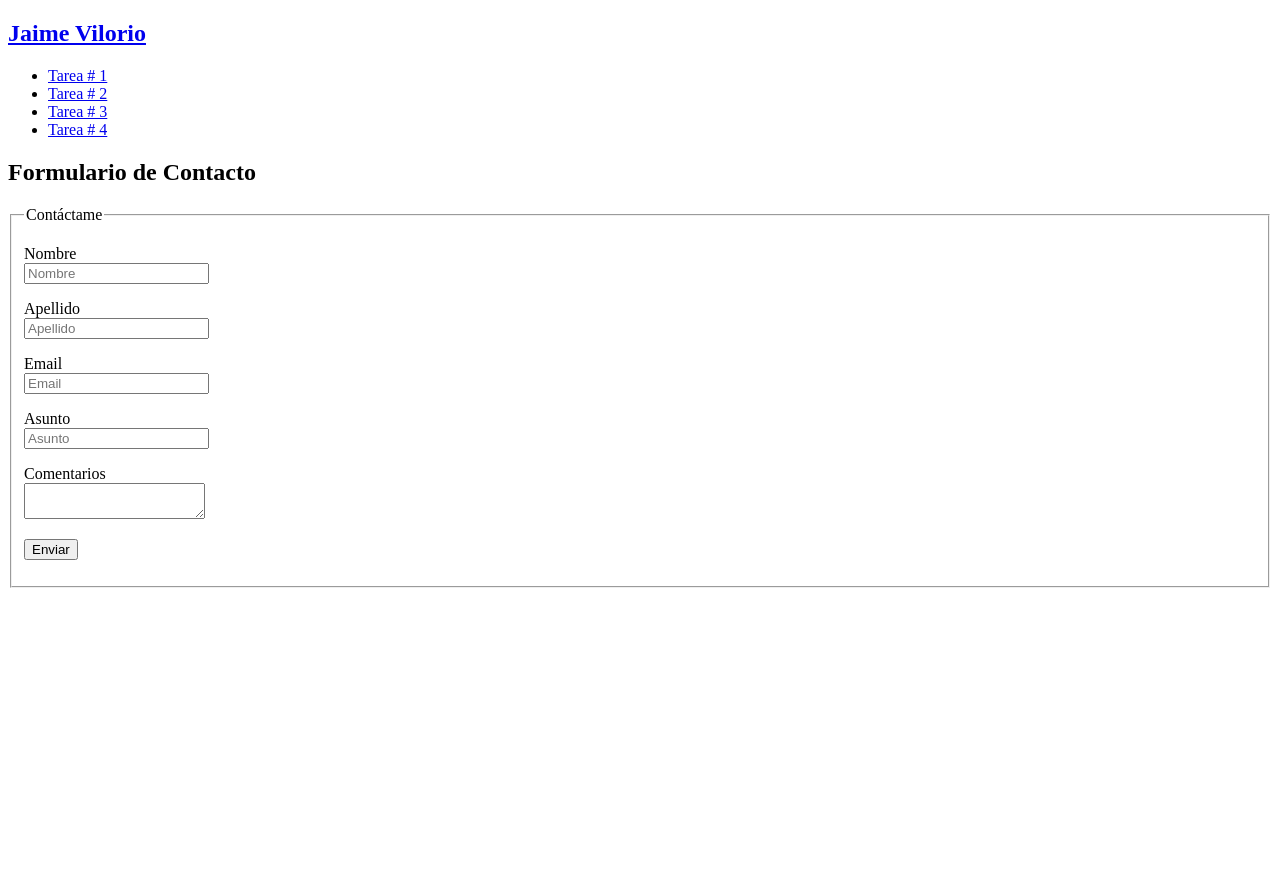
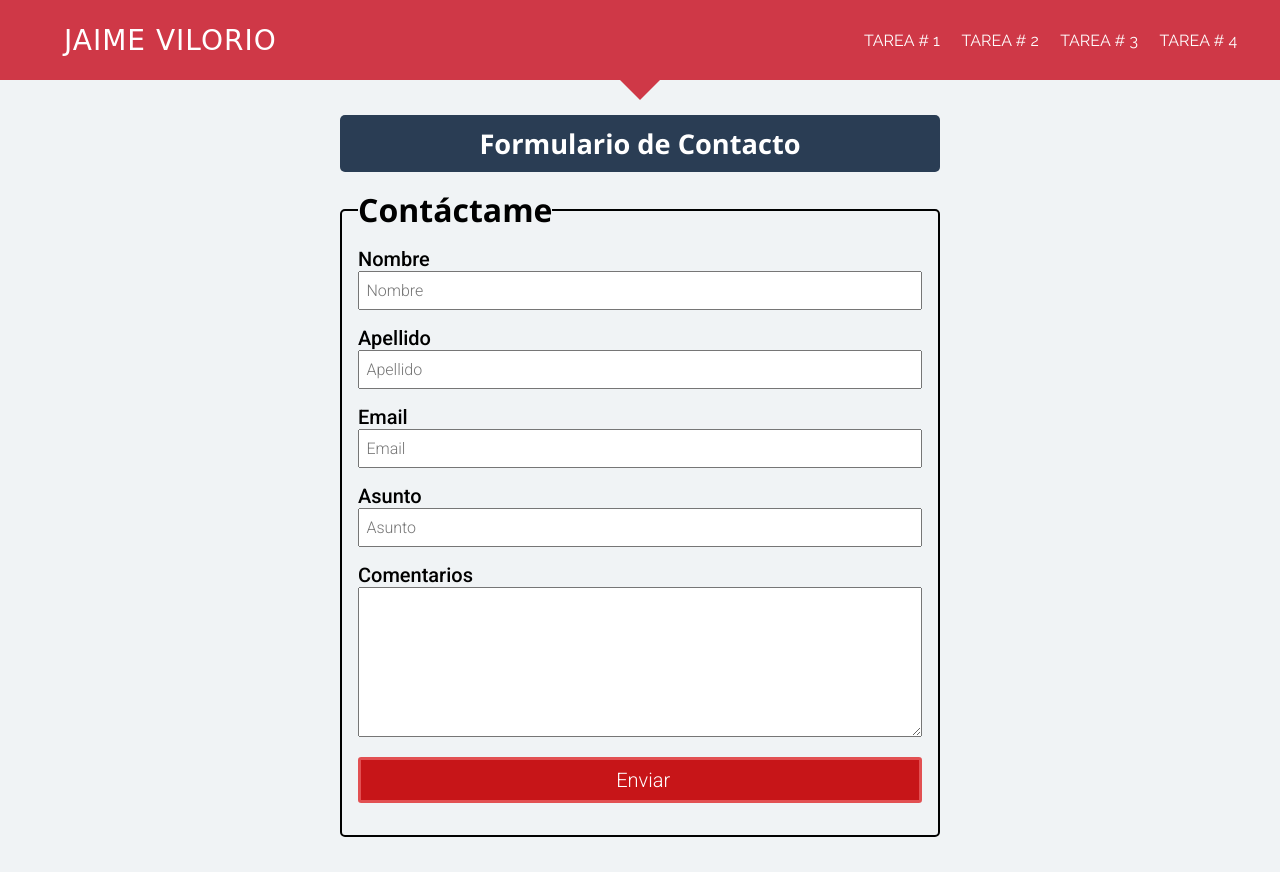
Before and after one commit to jaimeviloriogreen/Practicas-Diplomado-Front-End, a plain HTML site: page Tarea-PaginaInicio/tareas/tarea2.html in a window 1280 px wide. Before the commit the page ends 800 px from the top, so only its background shows below. Drawn offline with nearby package versions, Linux system fonts and the light colour scheme; the site is published under a folder, as on GitHub Pages, so addresses that start at the root find nothing; a web font is replaced by a local one.

Commit message:
arreglo de url

```diff
--- a/Tarea-PaginaInicio/tareas/tarea2.html
+++ b/Tarea-PaginaInicio/tareas/tarea2.html
@@ -3,8 +3,8 @@
 <head>
     <meta charset="UTF-8">
     <meta name="viewport" content="width=device-width, initial-scale=1.0">
-    <link rel="stylesheet" href="/Tarea-PaginaInicio/assets/css/tarea2.css">
-    <link rel="stylesheet" href="/Tarea-PaginaInicio/assets/css/estilos.css">
+    <link rel="stylesheet" href="../assets/css/estilos.css">
+    <link rel="stylesheet" href="../assets/css/tarea2.css">
     <link href="https://fonts.googleapis.com/css2?family=Open+Sans:wght@600;700&family=Roboto:wght@300;400;500&display=swap" rel="stylesheet">
     <!-- Google Font -->
     <link href="https://fonts.googleapis.com/css2?family=MuseoModerno:wght@200;300;400;500;600;700;800;900&family=Raleway:wght@100;200;300;400;500;600;700;800;900&display=swap" rel="stylesheet">
@@ -13,15 +13,15 @@
 <body>
     <header class="menu">
         <section class="logo">
-            <h1><a href="/Tarea-PaginaInicio/index.html">Jaime Vilorio</a></h1>
+            <h1><a href="../index.html">Jaime Vilorio</a></h1>
         </section>
 
         <nav class="navegacion">
             <ul class="items">
-                <li class="listas"><a href="/Tarea-PaginaInicio/tareas/tarea1.html">Tarea # 1</a></li>
-                <li class="listas"><a href="/Tarea-PaginaInicio/tareas/tarea2.html">Tarea # 2</a></li>
-                <li class="listas"><a href="/Tarea-PaginaInicio/tareas/tarea3.html">Tarea # 3</a></li>
-                <li class="listas"><a href="/Tarea-PaginaInicio/index.html">Tarea # 4</a></li>
+                <li class="listas"><a href="tarea1.html">Tarea # 1</a></li>
+                <li class="listas"><a href="tarea2.html">Tarea # 2</a></li>
+                <li class="listas"><a href="tarea3.html">Tarea # 3</a></li>
+                <li class="listas"><a href="../index.html">Tarea # 4</a></li>
             </ul>
         </nav>
     </header>
```
Also changed, not shown: Tarea-PaginaInicio/index.html (+4 -4 lines), Tarea-PaginaInicio/tareas/tarea1.html (+6 -6 lines), Tarea-PaginaInicio/tareas/tarea3.html (+7 -7 lines), 1 other file.
